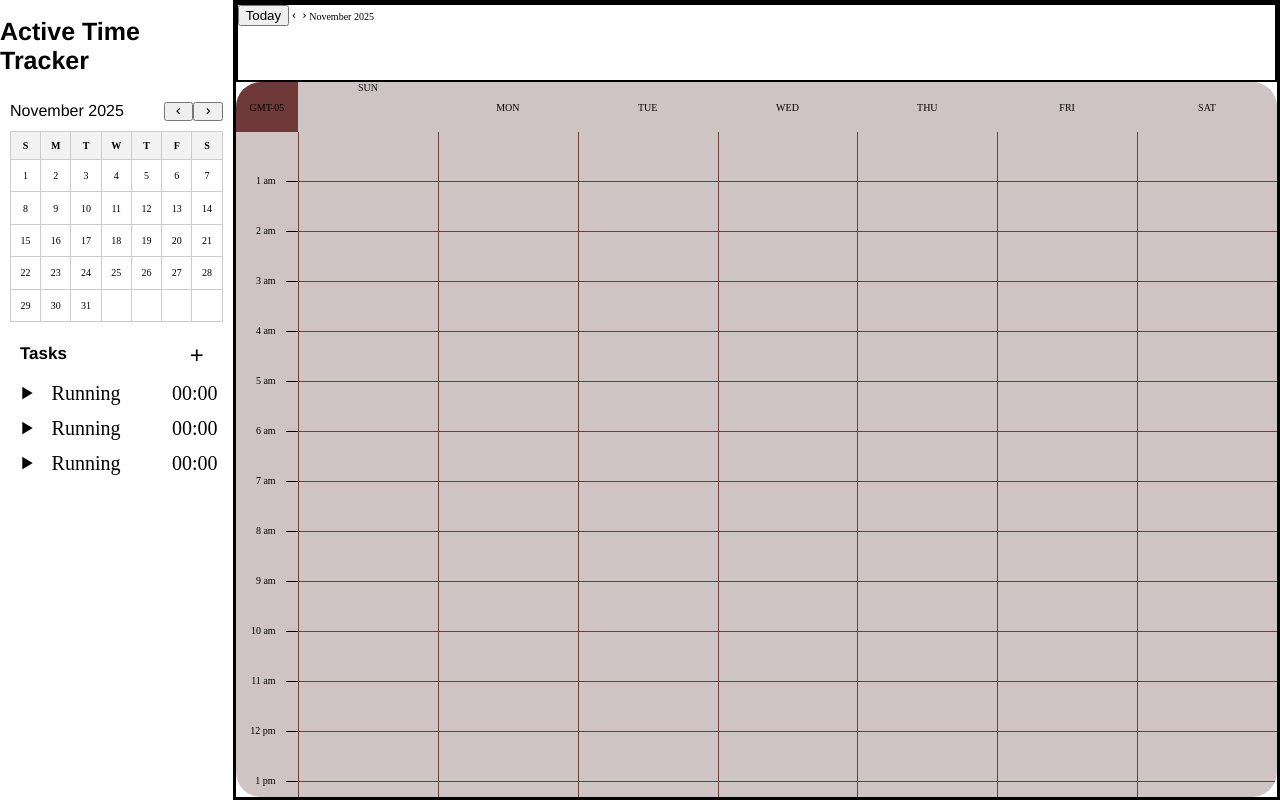
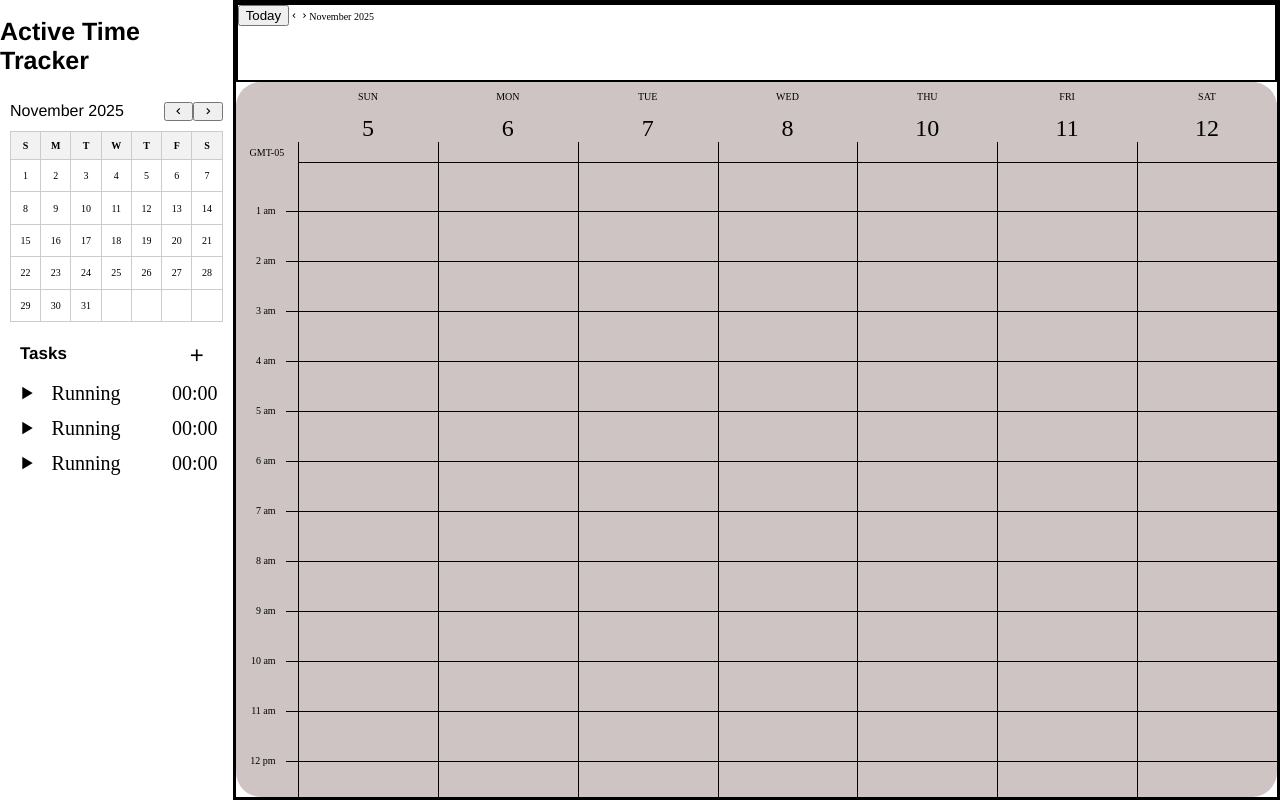
Before and after one commit to SimonX1a0/google-calendar, a React (Vite) app in the folder calendar-app/: page / in a window 1280 px wide. Built offline with nearby package versions, Linux system fonts and the light colour scheme.

Commit message:
fixed the layout of the main calendar header

```diff
--- a/calendar-app/src/Calendar/Dates/Calendar-grids/Calendar-Columns/Columns.module.css
+++ b/calendar-app/src/Calendar/Dates/Calendar-grids/Calendar-Columns/Columns.module.css
@@ -9,12 +9,16 @@
     width:100%;
     height:5rem;
     text-align: center;
-    border:1px rgb(108, 62, 62) solid;
+    border:1px rgb(0, 0, 0) solid;
     border-right: none;
     border-top: none;
     box-sizing: border-box;
 }
 
+.column div:first-child{
+    border-top: 1px rgb(0, 0, 0) solid;;
+}
+
 .column div:last-child{
     border-bottom: none;
 }
--- a/calendar-app/src/Calendar/Dates/Calendar-grids/Calendar-Header/CalendarHeader.jsx
+++ b/calendar-app/src/Calendar/Dates/Calendar-grids/Calendar-Header/CalendarHeader.jsx
@@ -7,13 +7,13 @@ function CalendarHeader(){
             <div className={style.timeZone}>
                 <span>GMT-05</span>
             </div>
-            <HeaderDay day="SUN"></HeaderDay>
-            <div className={style.day}>MON</div>
-            <div className={style.day}>TUE</div>
-            <div className={style.day}>WED</div>
-            <div className={style.day}>THU</div>
-            <div className={style.day}>FRI</div>
-            <div className={style.day}>SAT</div>
+            <HeaderDay day="SUN" date="5"></HeaderDay>
+            <HeaderDay day="MON" date="6"></HeaderDay>
+            <HeaderDay day="TUE" date="7"></HeaderDay>
+            <HeaderDay day="WED" date="8"></HeaderDay>
+            <HeaderDay day="THU" date="10"></HeaderDay>
+            <HeaderDay day="FRI" date="11"></HeaderDay>
+            <HeaderDay day="SAT" date="12"></HeaderDay>
         </div>
     );
 }
--- a/calendar-app/src/Calendar/Dates/Calendar-grids/Calendar-Header/CalendarHeader.module.css
+++ b/calendar-app/src/Calendar/Dates/Calendar-grids/Calendar-Header/CalendarHeader.module.css
@@ -3,7 +3,7 @@
     top:0;
     background-color: rgb(207, 196, 196);
     width:auto;
-    height:5rem;
+    height:8rem;
     flex-shrink: 0;
     display: flex;
     justify-content: space-around;
@@ -13,14 +13,17 @@
 }
 
 .header .timeZone{
-    background-color: rgb(111, 57, 57);
     display: flex;
-    align-items: center;
+    align-items: end;
     justify-content: center;
-    height:5rem;
+    height:8rem;
     width:6%;
     margin:0;
     box-sizing: border-box;
+}
+
+.timeZone{
+    padding-bottom: 0.4rem;
 }
 
 .day{
@@ -29,20 +32,29 @@
     flex-direction: column;
     align-items: center;
     justify-content: center;
-    height:5rem;
+    height:8rem;
     width:calc(94%/7);
     margin:0;
     box-sizing: border-box;
 }
 
-.day div{
-    height:70%;
+.dayText{
+    display: flex;
+    align-items: end;
+    height:2rem;
     box-sizing: border-box;
+}
 
+.date{
+    display: flex;
+    align-items:end;
+    height:4rem;
+    font-size: 2.4rem;
 }
 
 .caliber{
     box-sizing: border-box;
     width:100%;
-    height:30%;
+    height:2rem;
+    border-left: 1px black solid;
 }
--- a/calendar-app/src/Calendar/Dates/Calendar-grids/Calendar-Header/HeaderDay.jsx
+++ b/calendar-app/src/Calendar/Dates/Calendar-grids/Calendar-Header/HeaderDay.jsx
@@ -3,7 +3,8 @@ function HeaderDay(prop){
     return(
         <>
             <div className={style.day}>
-                <div>{prop.day}</div>
+                <div className={style.dayText}>{prop.day}</div>
+                <div className={style.date}>{prop.date}</div>
                 <div className={style.caliber}></div>
             </div>
         </>
```
